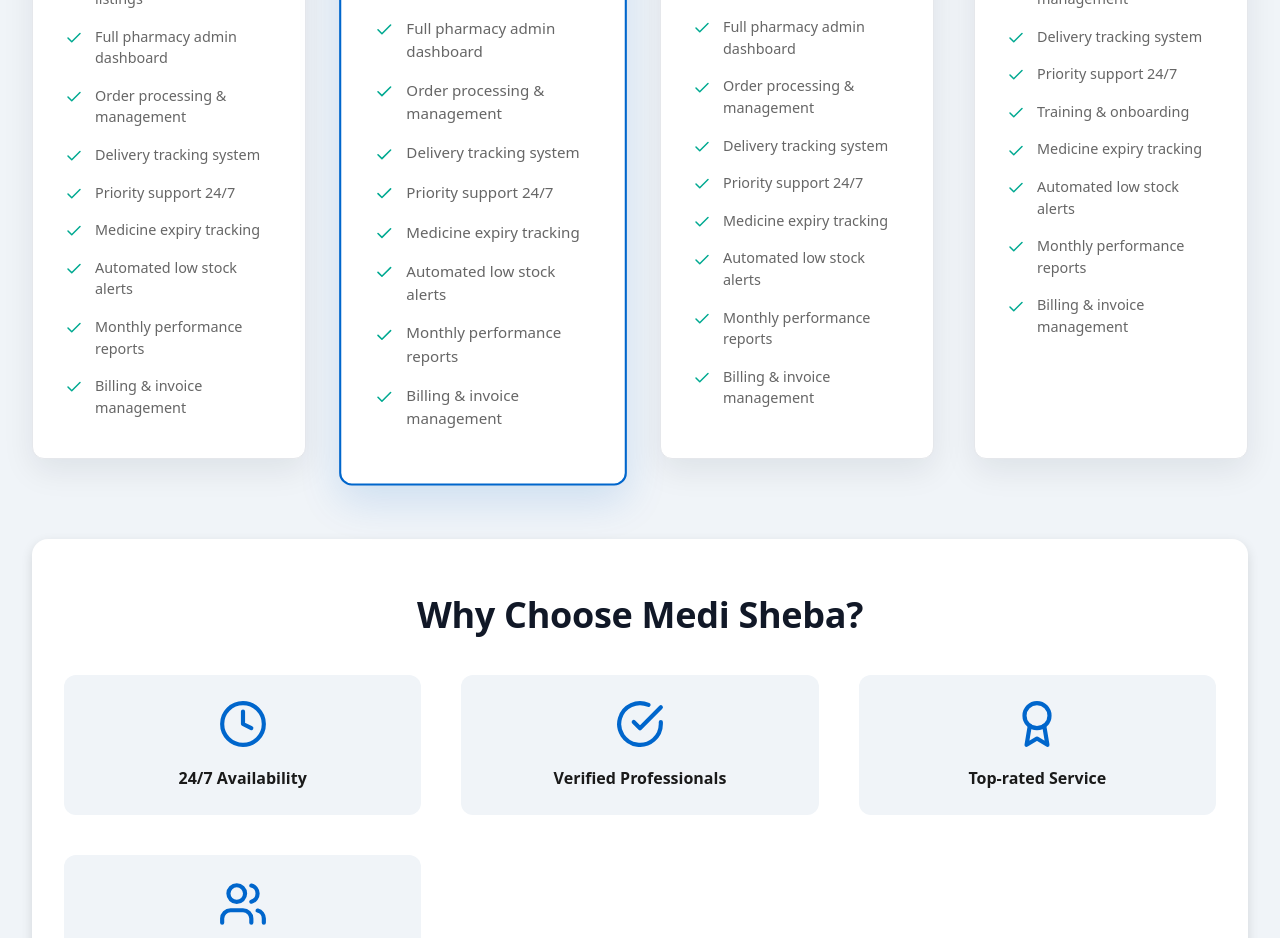
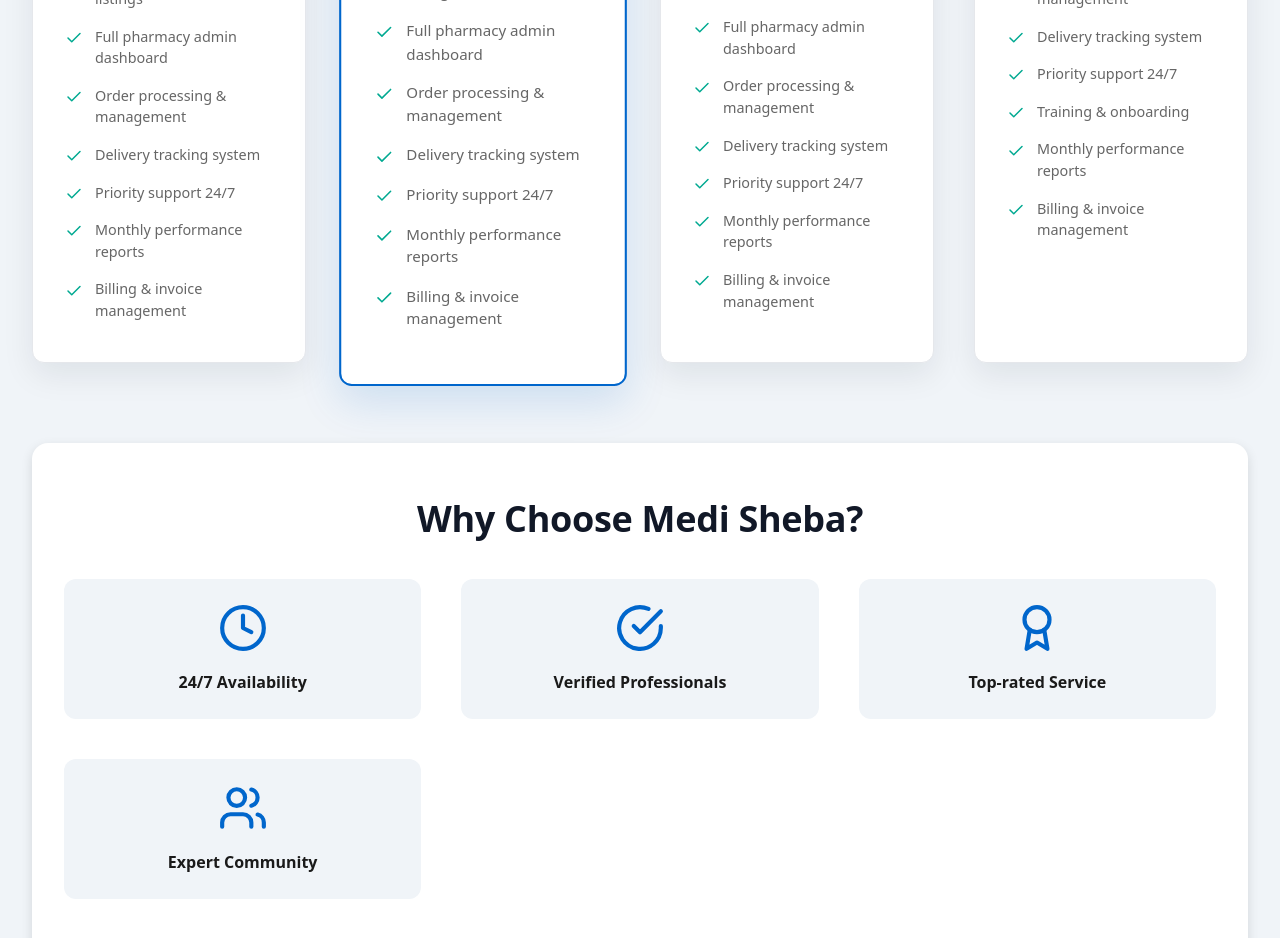
Before and after one commit to Razon-1/medi-sheba, a React (Vite) app in the folder medical_sheba/frontend/: page / in a window 1280 px wide. Shown: the part 2780-3718 px from the top of the page. Built offline with nearby package versions, Linux system fonts and the light colour scheme; no server answers.

Commit message:
Update home page phamecy subscription

```diff
--- a/medical_sheba/frontend/src/pages/Home.jsx
+++ b/medical_sheba/frontend/src/pages/Home.jsx
@@ -110,8 +110,6 @@
         'Order processing & management',
         'Delivery tracking system',
         'Priority support 24/7',
-        'Medicine expiry tracking',
-        'Automated low stock alerts',
         'Monthly performance reports',
         'Billing & invoice management',
       ],
@@ -135,8 +133,6 @@
         'Order processing & management',
         'Delivery tracking system',
         'Priority support 24/7',
-        'Medicine expiry tracking',
-        'Automated low stock alerts',
         'Monthly performance reports',
         'Billing & invoice management',
       ],
@@ -161,8 +157,6 @@
         'Order processing & management',
         'Delivery tracking system',
         'Priority support 24/7',
-        'Medicine expiry tracking',
-        'Automated low stock alerts',
         'Monthly performance reports',
         'Billing & invoice management',
       ],
@@ -183,8 +177,6 @@
         'Delivery tracking system',
         'Priority support 24/7',
         'Training & onboarding',
-        'Medicine expiry tracking',
-        'Automated low stock alerts',
         'Monthly performance reports',
         'Billing & invoice management',
       ],
```
Also changed, not shown: 1 other file (tests, documents, lock files or other folders).
